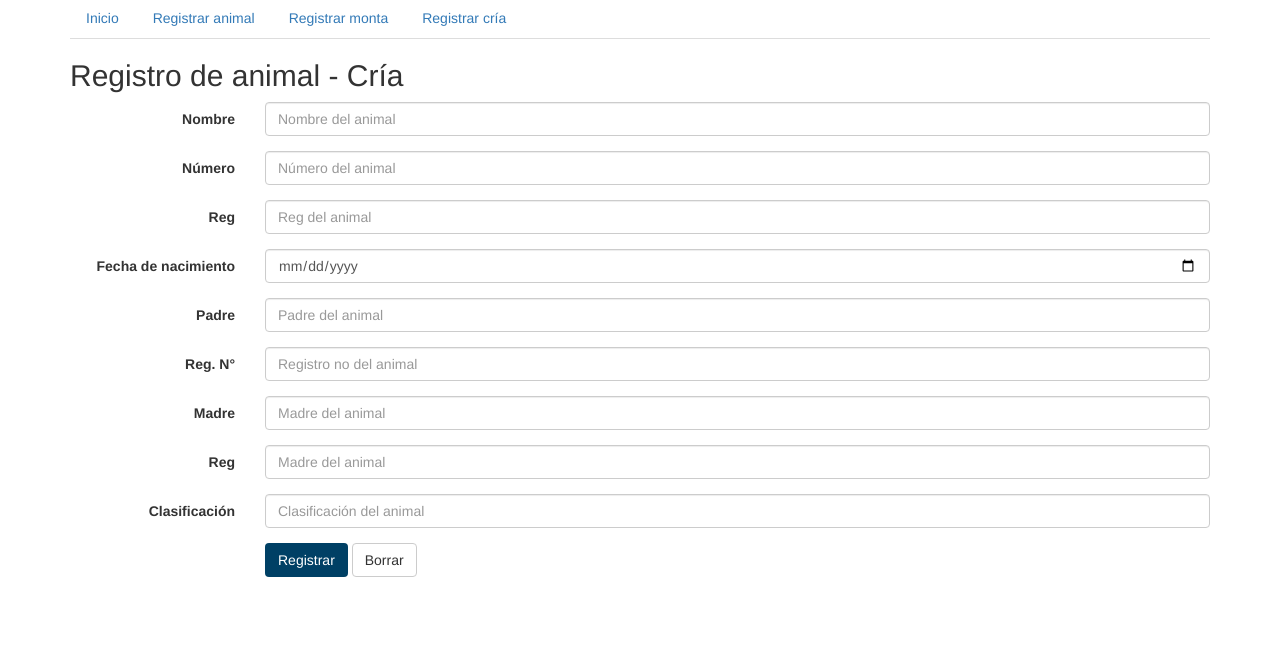
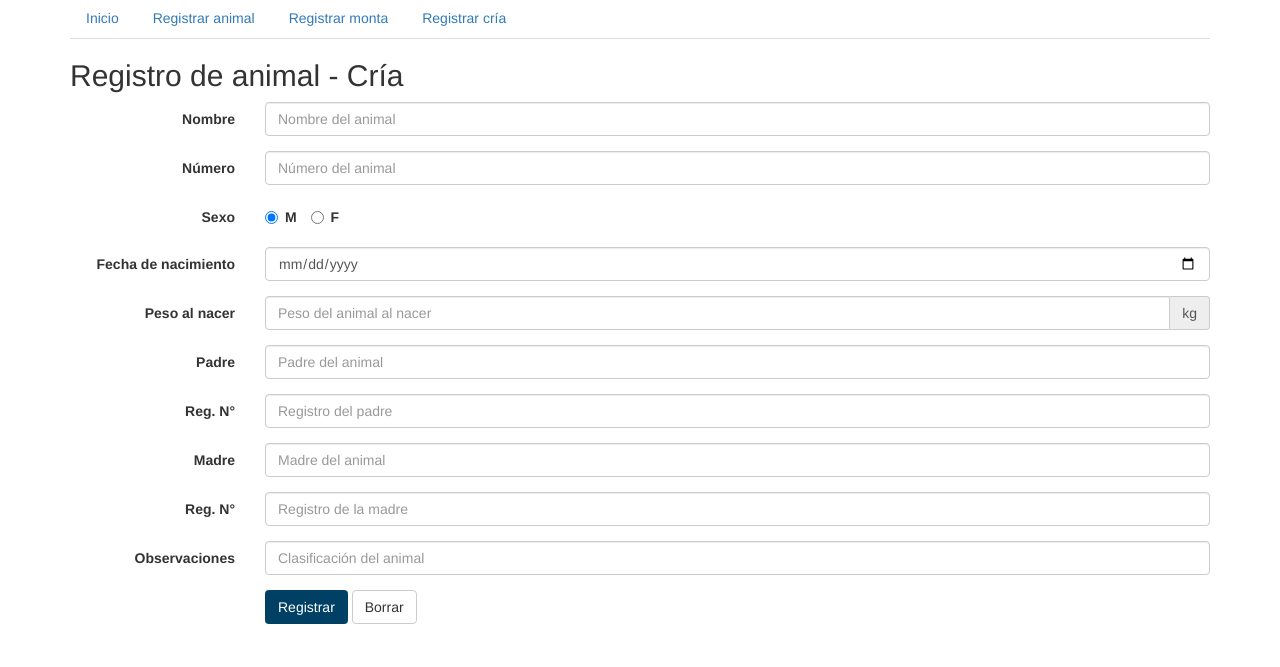
Before and after one commit to Roox01/hacienda, a PHP site: page /registro.php?cria in a window 1280 px wide. Shown: the part 136-803 px from the top of the page. Before the commit the page ends 713 px from the top, so only its background shows below. Run offline with PHP 8.4, Linux system fonts and the light colour scheme.

Commit message:
Modificación a registros

```diff
--- a/css/estilos_generales.css
+++ b/css/estilos_generales.css
@@ -199,3 +199,7 @@ hr{
     background-color: black;
     height: 10px;
 }
+
+.no-padding{
+    padding-left: 0 !important;
+}
--- a/registro_cria.php
+++ b/registro_cria.php
@@ -14,15 +14,35 @@
         </div>
     </div>
     <div class="form-group">
-        <label for="reg" class="col-sm-2 control-label">Reg</label>
+        <label for="sexo" class="col-sm-2 control-label">Sexo</label>
         <div class="col-sm-10">
-            <input type="number" class="form-control" id="numero" placeholder="Reg del animal">
+            <div class="radio-inline">
+                <label>
+                    <input type="radio" name="sexo" id="sexo1" value="M" checked>
+                    M
+                </label>
+            </div>
+            <div class="radio-inline">
+                <label>
+                    <input type="radio" name="sexo" id="sexo2" value="F">
+                    F
+                </label>
+            </div>
         </div>
     </div>
     <div class="form-group">
         <label for="nacimiento" class="col-sm-2 control-label">Fecha de nacimiento</label>
         <div class="col-sm-10">
             <input type="date" class="form-control" id="nacimiento" placeholder="Fecha de nacimiento del animal">
+        </div>
+    </div>
+    <div class="form-group">
+        <label for="peso" class="col-sm-2 control-label">Peso al nacer</label>
+        <div class="col-sm-10">
+            <div class="input-group">
+                <input type="number" class="form-control" placeholder="Peso del animal al nacer" id="peso" aria-describedby="sizing-addon2">
+                <span class="input-group-addon" id="sizing-addon2">kg</span>
+            </div>
         </div>
     </div>
     <div class="form-group">
@@ -34,7 +54,7 @@
     <div class="form-group">
         <label for="reg_no" class="col-sm-2 control-label">Reg. N°</label>
         <div class="col-sm-10">
-            <input type="number" class="form-control" id="reg_no" placeholder="Registro no del animal">
+            <input type="number" class="form-control" id="reg_no" placeholder="Registro del padre">
         </div>
     </div>
     <div class="form-group">
@@ -44,13 +64,13 @@
         </div>
     </div>
     <div class="form-group">
-        <label for="reg2" class="col-sm-2 control-label">Reg</label>
+        <label for="reg2" class="col-sm-2 control-label">Reg. N°</label>
         <div class="col-sm-10">
-            <input type="number" class="form-control" id="reg2" placeholder="Madre del animal">
+            <input type="number" class="form-control" id="reg2" placeholder="Registro de la madre">
         </div>
     </div>
     <div class="form-group">
-        <label for="clasificacion" class="col-sm-2 control-label">Clasificación</label>
+        <label for="clasificacion" class="col-sm-2 control-label">Observaciones</label>
         <div class="col-sm-10">
             <input type="text" class="form-control" id="clasificacion" placeholder="Clasificación del animal">
         </div>
```
Also changed, not shown: clasificacion_fenotipica.php (+7 -7 lines), datos_reproduccion.php (+58 -9 lines).
